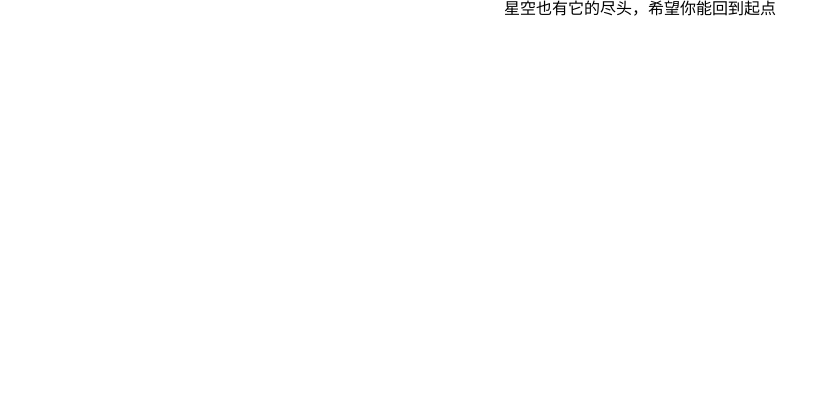
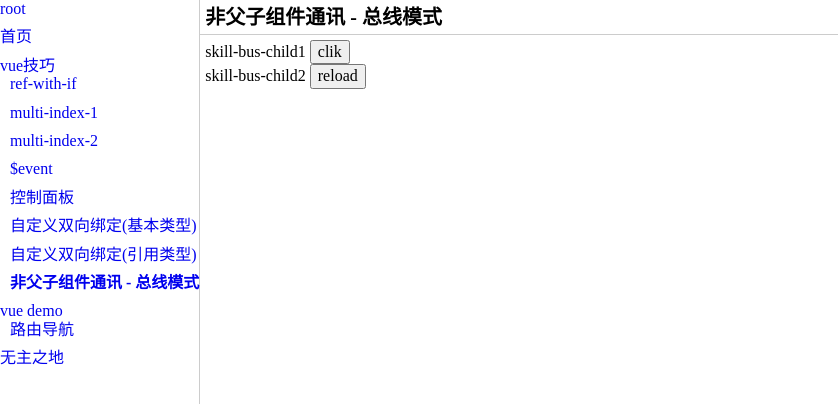
Before and after one commit to Fifth-Patient/vue-demo, a Vue app: page /skill/bus in a window 1280 px wide. Shown: the top 404 px of the page, without its empty margins (0-838 px from the left). Built offline with nearby package versions, Linux system fonts and the light colour scheme.

Commit message:
skill: bus

```diff
--- a/src/main.js
+++ b/src/main.js
@@ -4,6 +4,8 @@ import router from './router'
 import title from './libs/title'
 
 Vue.config.productionTip = false
+
+// Vue.prototype.bus = new Vue()
 
 router.beforeEach((to, from, next) => {
   title(to.meta.title)
--- /dev/null
+++ b/src/plugin/bus.js
@@ -0,0 +1,3 @@
+import Vue from 'vue'
+
+Vue.prototype.bus = new Vue()
--- a/src/router.js
+++ b/src/router.js
@@ -76,6 +76,14 @@ const skillRouter = {
         title: '自定义双向绑定(引用类型)'
       },
       component: () => import('./views/skill/two-way-binding-reference-type')
+    },
+    {
+      path: 'bus',
+      name: 'bus',
+      meta: {
+        title: '非父子组件通讯 - 总线模式'
+      },
+      component: () => import('./views/skill/bus')
     }
   ]
 }
--- /dev/null
+++ b/src/views/skill/bus/bus.vue
@@ -0,0 +1,32 @@
+<template>
+  <div class="skill-bus">
+    <bus-child1 content="skill-bus-child1"></bus-child1>
+    <bus-child2 content="skill-bus-child2"></bus-child2>
+    <bus-child3></bus-child3>
+  </div>
+</template>
+
+<script>
+import '@/plugin/bus'
+import BusChild1 from './child1'
+import BusChild2 from './child2'
+import BusChild3 from './child3'
+
+
+// plgin/bus.js
+// 为什么在局部引用不在全局引用？
+// bus.js 并不考虑作为常规的非父子组件通讯解决方案
+// 这里只是为了实例才使用，故采用局部引用
+
+export default {
+  name: 'skill-bus',
+  components: {
+    BusChild1,
+    BusChild2,
+    BusChild3
+  },
+  mounted () {
+    console.log(this.bus)
+  }
+}
+</script>
--- /dev/null
+++ b/src/views/skill/bus/child1.vue
@@ -0,0 +1,27 @@
+<template>
+  <div class="skill-bus-child1">
+    {{ selfContent }} <button @click="handleClick">clik</button>
+  </div>
+</template>
+
+<script>
+export default {
+  name: 'skill-bus-child1',
+  props: {
+    content: {
+      type: String,
+      default: ''
+    }
+  },
+  data () {
+    return {
+      selfContent: this.content
+    }
+  },
+  methods: {
+    handleClick () {
+      this.bus.$emit('on-change', this.selfContent)
+    }
+  }
+}
+</script>
--- /dev/null
+++ b/src/views/skill/bus/child2.vue
@@ -0,0 +1,33 @@
+<template>
+  <div class="skill-bus-child2">
+    {{ selfContent }} <button @click="handleClick">reload</button>
+  </div>
+</template>
+
+<script>
+export default {
+  name: 'skill-bus-child2',
+  props: {
+    content: {
+      type: String,
+      default: ''
+    }
+  },
+  data () {
+    return {
+      selfContent: this.content
+    }
+  },
+  methods: {
+    handleClick () {
+      this.selfContent = this.content
+    },
+    handleChange ($event) {
+      this.selfContent = $event
+    }
+  },
+  mounted () {
+    this.bus.$on('on-change', this.handleChange)
+  }
+}
+</script>
--- /dev/null
+++ b/src/views/skill/bus/child3.vue
@@ -0,0 +1,17 @@
+<template>
+  <div class="skill-bus-child3"></div>
+</template>
+
+<script>
+export default {
+  name: 'skill-bus-child3',
+  methods: {
+    handleChange ($event) {
+      console.log($event)
+    }
+  },
+  mounted () {
+    this.bus.$on('on-change', this.handleChange)
+  }
+}
+</script>
--- /dev/null
+++ b/src/views/skill/bus/index.js
@@ -0,0 +1,3 @@
+import Bus from './bus'
+
+export default Bus
```
